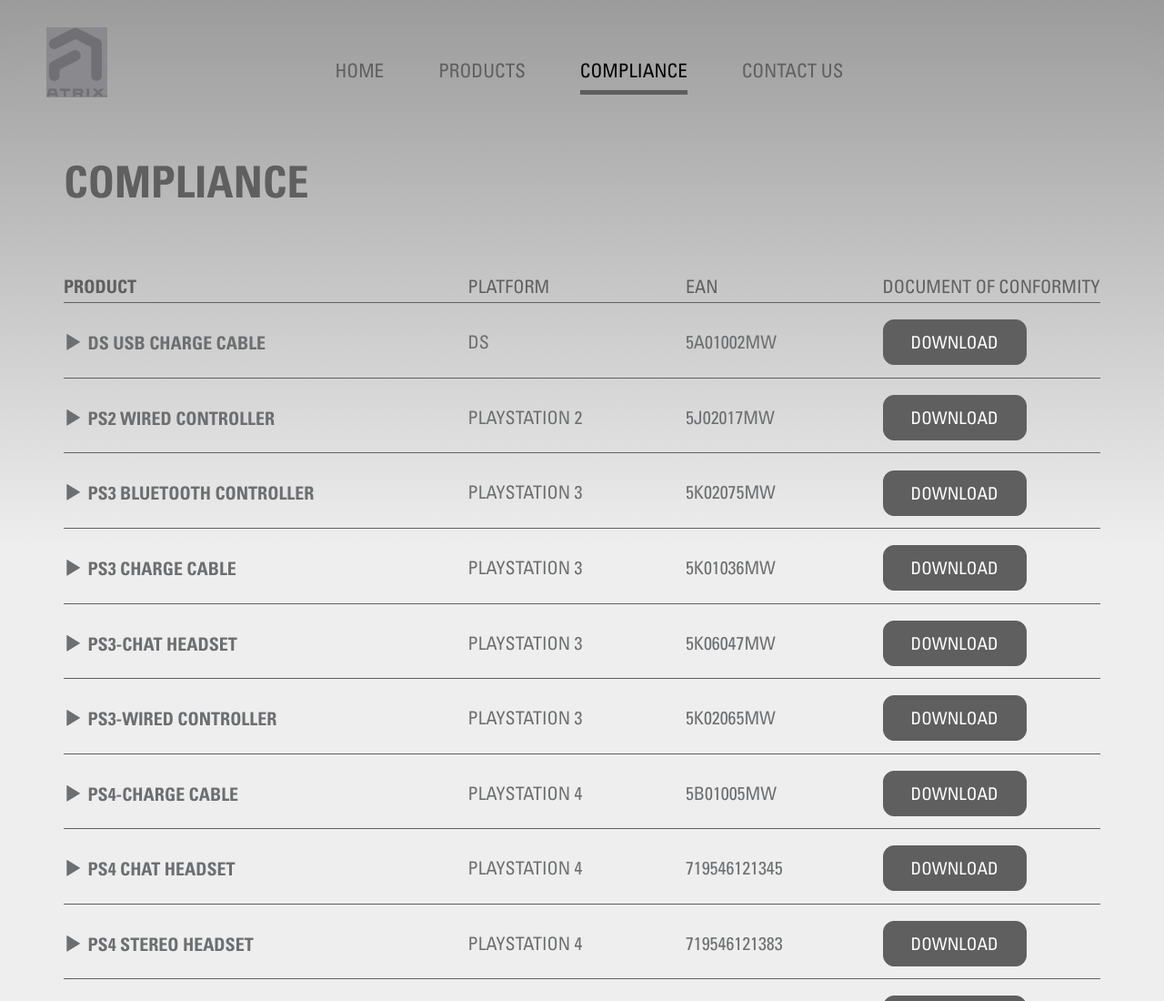
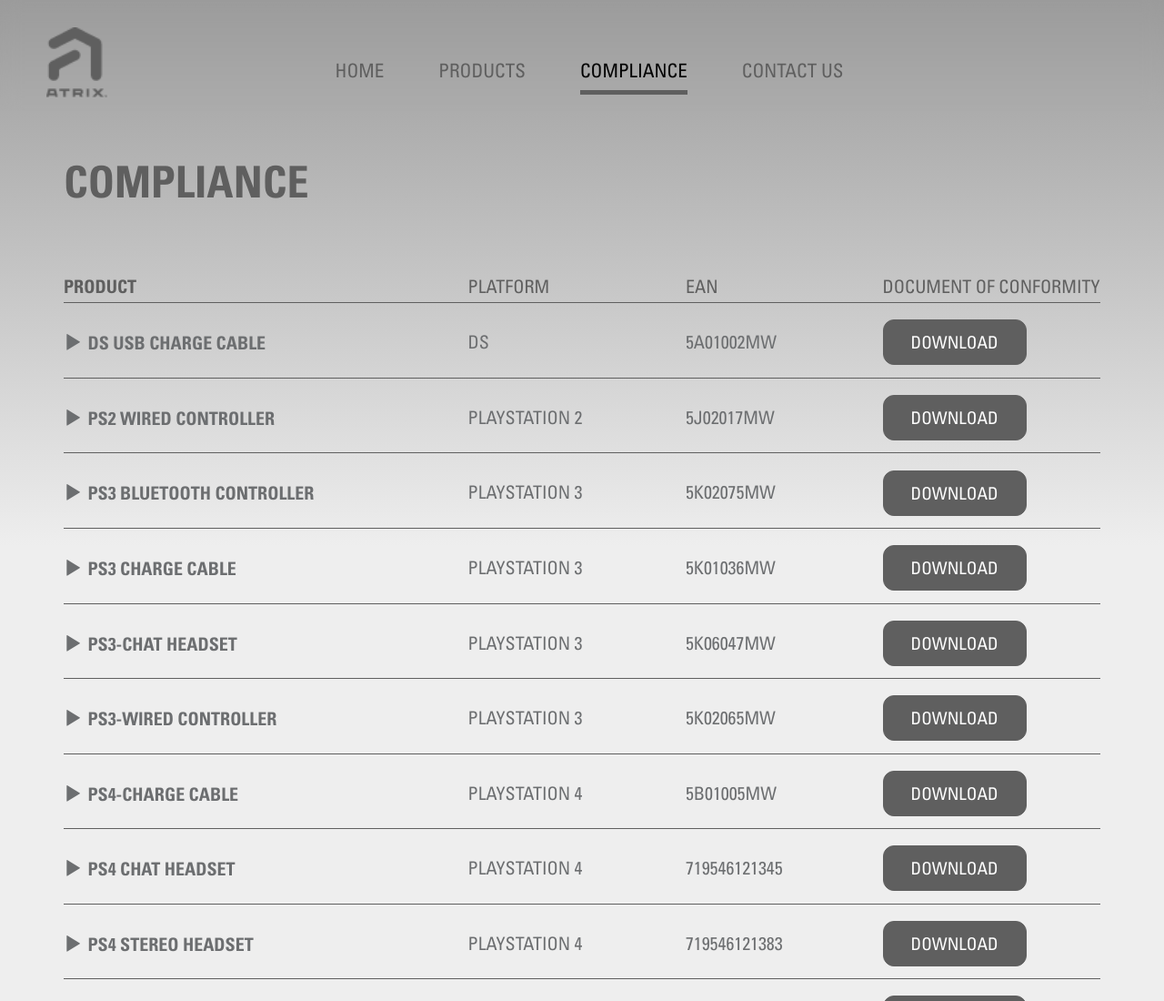
Before and after one commit to GameStopInternational/atrixgamer, a plain HTML site: page Website/compliance.html in a window 1280 px wide. Shown: the top 1100 px of the page at 91% size. Drawn offline with nearby package versions, Linux system fonts and the light colour scheme.

Commit message:
IMC-9019 Pushed new transparent atrix logo (and a random vs file)

```diff
--- a/Website/compliance.html
+++ b/Website/compliance.html
@@ -49,7 +49,7 @@
                         <span class="sr-only">Toggle navigation</span>
                     </button>
                     <a class="navbar-brand" href="index.html">
-                        <img class="img-responsive" src="./logo/atrixLogo.png" alt="@Play" />
+                        <img class="img-responsive" src="./logo/Atrix Logo-1.png" alt="@Play" />
                     </a>
                 </div>
                 <div id="navbar" class="navbar-collapse collapse container-fluid">
```
Also changed, not shown: Website/contact-us.html (+1 -1 lines), Website/index.html (+1 -1 lines), Website/products.html (+1 -1 lines), Website/logo/Atrix Logo-1.png (added).
